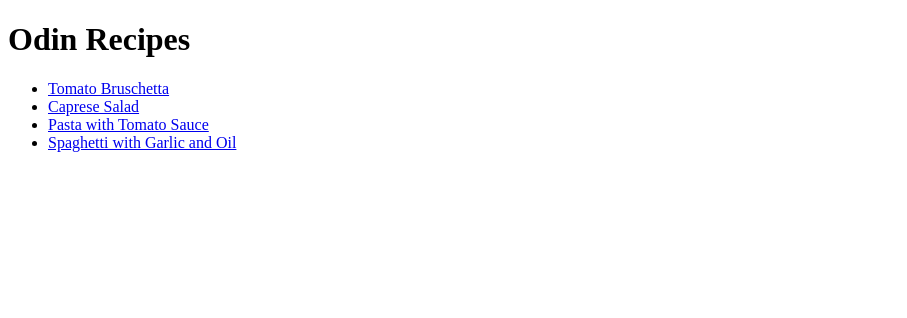
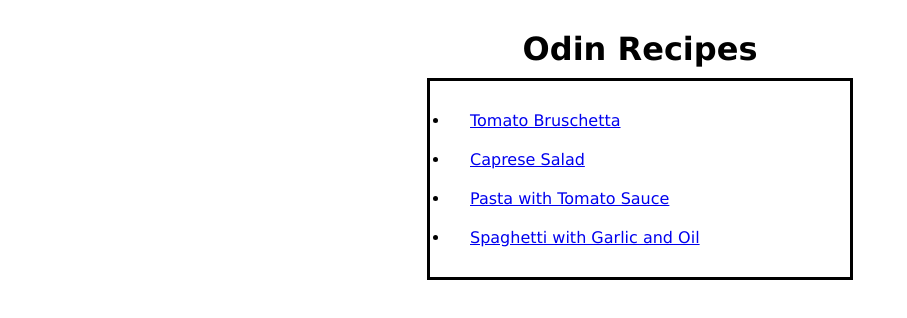
Before and after one commit to DEsteTommaso/odin-recipes, a plain HTML site: page index.html in a window 1280 px wide. Shown: the whole page, without its empty margins (0-907 px from the left). Drawn offline with Linux system fonts and the light colour scheme.

Commit message:
add .css to index and recipes

```diff
--- /dev/null
+++ b/files/recipes.css
@@ -0,0 +1,9 @@
+* {
+    font-family: Verdana, sans-serif;
+}
+
+img {
+    width: 450px;
+    /*border-style: solid;*/
+    border: 2px solid black;
+}
--- /dev/null
+++ b/files/style.css
@@ -0,0 +1,17 @@
+*{
+  margin: auto;
+  padding: 10px;
+  font-family: Verdana, sans-serif;
+}
+
+h1 {
+text-align: center;
+}
+
+.list{
+    width: 400px;
+    height: auto;
+    text-align: justify;
+    border-style: solid;
+    border-color: black;
+}
--- a/index.html
+++ b/index.html
@@ -3,15 +3,17 @@
 <head>
     <meta charset="UTF-8">
     <meta name="viewport" content="width=device-width, initial-scale=1.0">
+    <link rel="stylesheet" href="files/style.css">
     <title>Document</title>
 </head>
 <body>
     <h1>Odin Recipes</h1>
-    <ul>
+    <div class="list"><ul>
     <li><a href="recipes/bruschetta.html" target="_blank" rel="noopener noreferrer">Tomato Bruschetta</a></li>
     <li><a href="recipes/insalata.html" target="_blank" rel="noopener noreferrer">Caprese Salad</a></li>
     <li><a href="recipes/pasta.html" target="_blank" rel="noopener noreferrer">Pasta with Tomato Sauce</a></li>
     <li><a href="recipes/spaghetti.html" target="_blank" rel="noopener noreferrer">Spaghetti with Garlic and Oil </a></li>
-    </ul>
+    </ul></div>
+
 </body>
 </html>
```
Also changed, not shown: recipes/bruschetta.html (+1 -0 lines), recipes/insalata.html (+1 -0 lines), recipes/pasta.html (+1 -0 lines), recipes/spaghetti.html (+1 -0 lines), files/spreadsheet.css (deleted).
